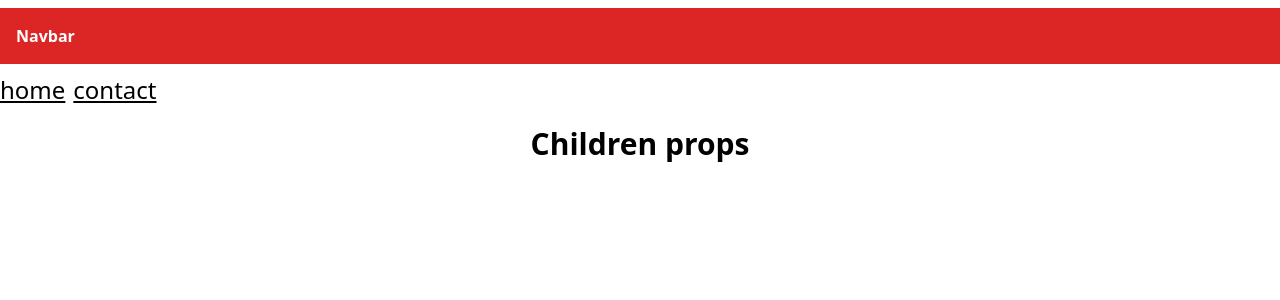
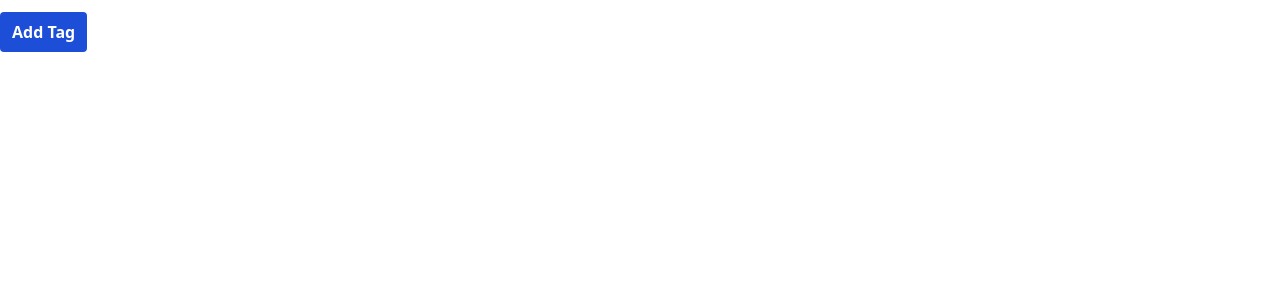
Before and after one commit to Foxlancerr/react-typescript-best-practices, a React (Vite) app: page / in a window 1280 px wide. Shown: the top 300 px of the page. Built offline with nearby package versions, Linux system fonts and the light colour scheme.

Commit message:
02-hooks task are started and task 1 is completed

```diff
--- a/src/App.tsx
+++ b/src/App.tsx
@@ -1,5 +1,5 @@
 import React from "react";
-import Parent from "./Tasks/01-components/07-extracting-props-from-custom-component.solution";
+import Parent from "./Tasks/02-hooks/01-use-state.solution"
 
 
 
--- /dev/null
+++ b/src/Tasks/02-hooks/01-use-state.problem.tsx
@@ -0,0 +1,25 @@
+import { useState } from "react";
+
+export const Tags = () => {
+  const [tags, setTags] = useState([]);
+  return (
+    <div>
+      {tags.map((tag) => {
+        return <div key={tag.id}>{tag.value}</div>;
+      })}
+      <button
+        onClick={() => {
+          setTags([
+            ...tags,
+            {
+              id: new Date().getTime(),
+              value: "New",
+            },
+          ]);
+        }}
+      >
+        Add Tag
+      </button>
+    </div>
+  );
+};
--- /dev/null
+++ b/src/Tasks/02-hooks/01-use-state.solution.tsx
@@ -0,0 +1,44 @@
+import { useState } from "react";
+
+interface ITags {
+  id: number;
+  value: string;
+}
+const Tags = () => {
+  const [tags, setTags] = useState<ITags[]>([]);
+  console.log(tags);
+  return (
+    <div>
+      {tags.map((tag) => {
+        return (
+          <div
+            key={tag.id}
+            className={`${tag.id % 2 == 0 ? "bg-gray-100" : "bg-gray-200"}`}
+          >
+            {tag.value}
+          </div>
+        );
+      })}
+      <button
+        onClick={() => {
+          setTags((prev) => {
+            return [
+              ...prev,
+              {
+                id: Math.floor(Math.random() * 100),
+                value: "New",
+              },
+            ];
+          });
+        }}
+        className="bg-blue-700 py-2 px-3 rounded text-white font-bold mt-3"
+      >
+        Add Tag
+      </button>
+    </div>
+  );
+};
+
+export default function Parent() {
+  return <Tags></Tags>;
+}
```
